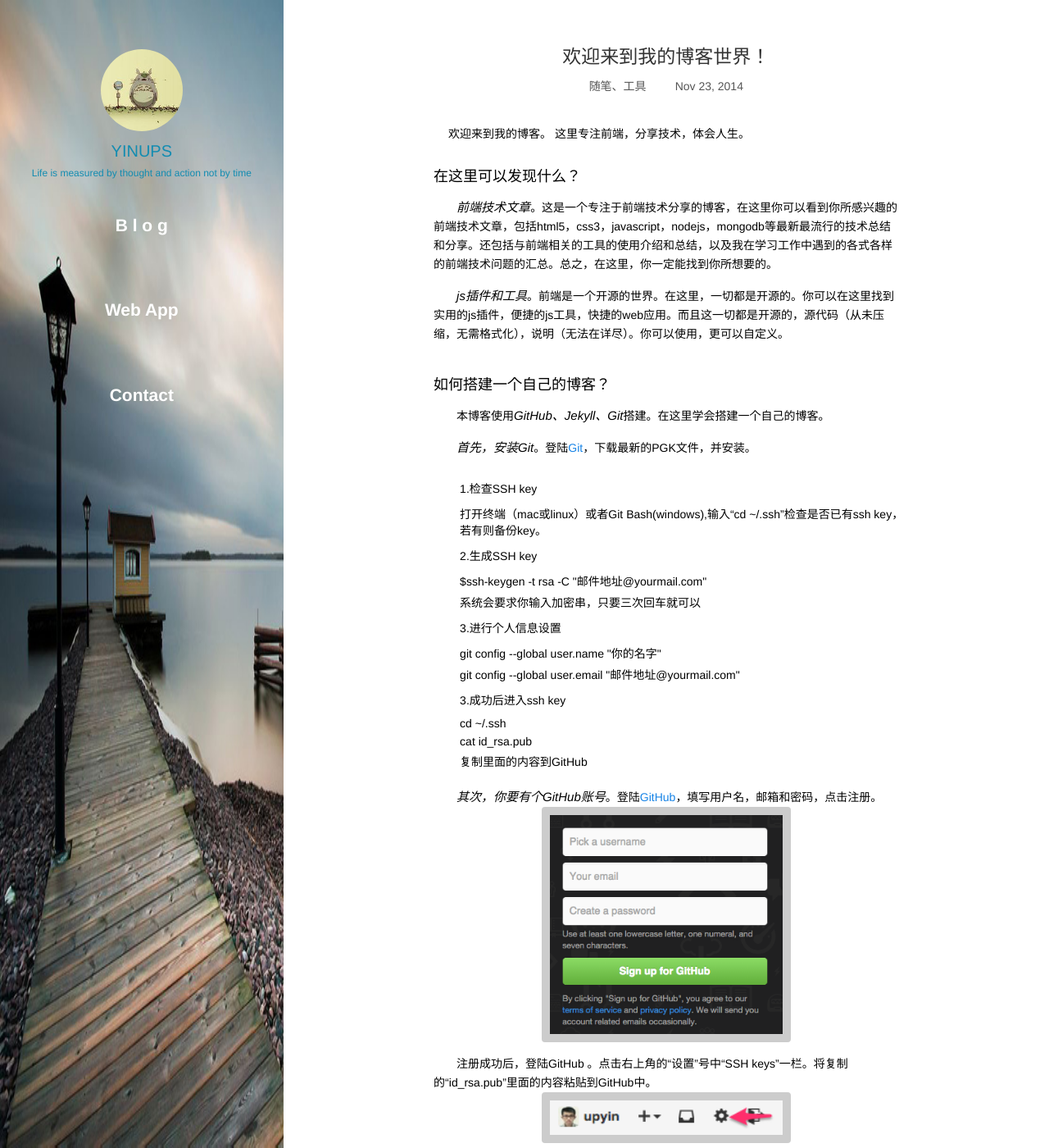
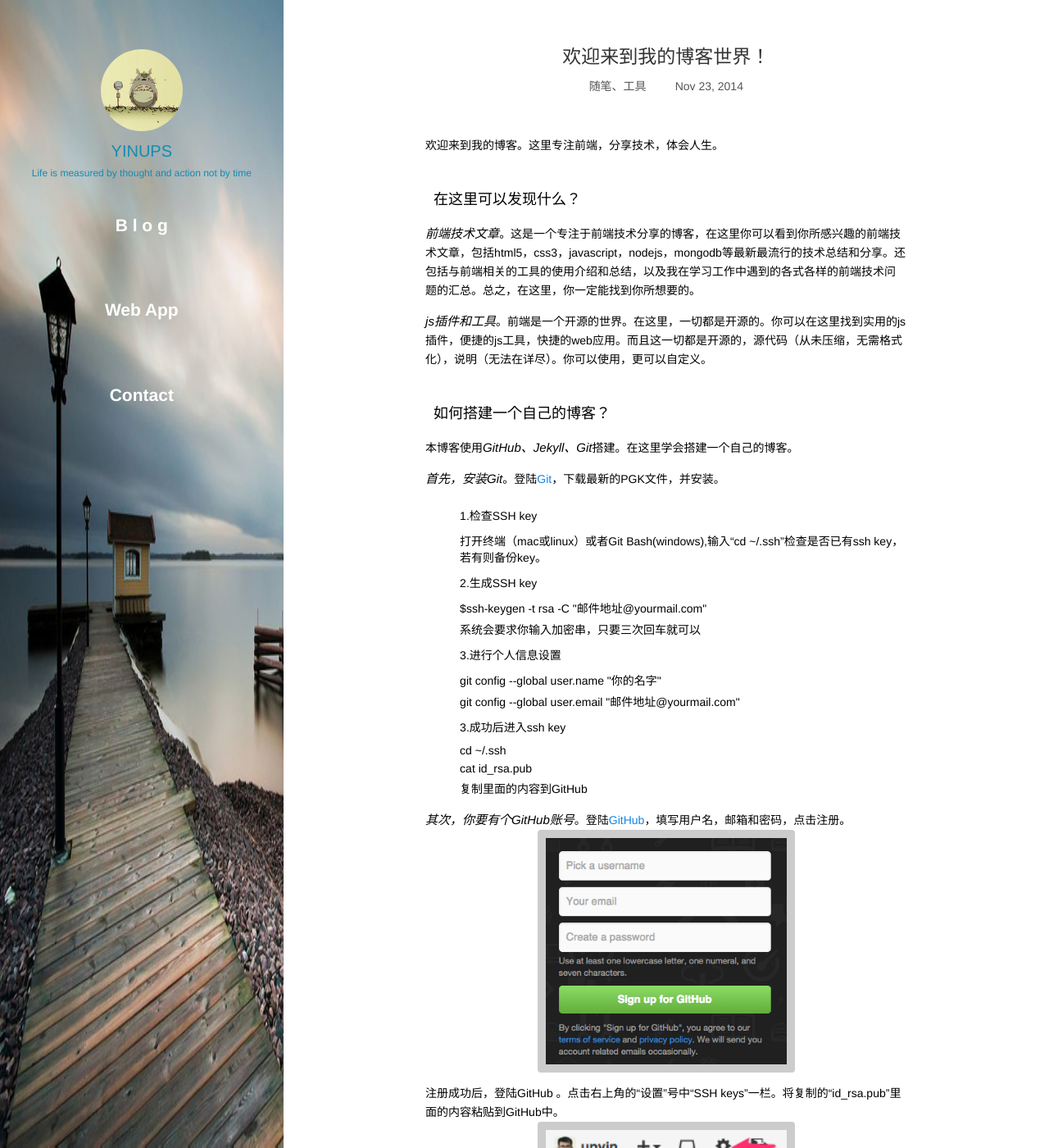
Before and after one commit to upyin/upyin.github.io, a Jekyll site: the page built from _posts/2014-11-23-my-blog.html, in a window 1280 px wide and 1400 px high. Shown: the whole window at 82% size. Built offline with Jekyll 4.4.1, drawn with Linux system fonts in a browser that asks for light colours; comment, search, counter and statistics services are not loaded.

Commit message:
new files

```diff
--- a/_posts/2014-11-23-my-blog.html
+++ b/_posts/2014-11-23-my-blog.html
@@ -5,25 +5,26 @@
 tag: web前端技术，javascript，jekyll，github，git
 category: 随笔、工具
 ---
-<p class="post-section">
-	欢迎来到我的博客。
-	这里专注前端，分享技术，体会人生。
+<section class="post-section">
+<p>
+	欢迎来到我的博客。这里专注前端，分享技术，体会人生。
 </p>
+</section>
 <section class="post-section">
-	<h1 class="post-section">在这里可以发现什么？</h1>
-	<p class="post-section">
+	<h1>在这里可以发现什么？</h1>
+	<p>
 	<strong>前端技术文章</strong>。这是一个专注于前端技术分享的博客，在这里你可以看到你所感兴趣的前端技术文章，包括html5，css3，javascript，nodejs，mongodb等最新最流行的技术总结和分享。还包括与前端相关的工具的使用介绍和总结，以及我在学习工作中遇到的各式各样的前端技术问题的汇总。总之，在这里，你一定能找到你所想要的。
 	</p>
-	<p class="post-section">
-		<strong>js插件和工具</strong>。前端是一个开源的世界。在这里，一切都是开源的。你可以在这里找到实用的js插件，便捷的js工具，快捷的web应用。而且这一切都是开源的，源代码（从未压缩，无需格式化），说明（无法在详尽）。你可以使用，更可以自定义。
+	<p>
+	<strong>js插件和工具</strong>。前端是一个开源的世界。在这里，一切都是开源的。你可以在这里找到实用的js插件，便捷的js工具，快捷的web应用。而且这一切都是开源的，源代码（从未压缩，无需格式化），说明（无法在详尽）。你可以使用，更可以自定义。
 	</p>
 </section>
 <section class="post-section">
-	<h1 class="post-section">如何搭建一个自己的博客？</h1>
-	<p class="post-section">
+	<h1>如何搭建一个自己的博客？</h1>
+	<p>
 		本博客使用<strong>GitHub、Jekyll、Git</strong>搭建。在这里学会搭建一个自己的博客。
 	</p>
-	<p class="post-section">
+	<p>
 		<strong>首先，安装Git</strong>。登陆<a href="http://code.google.com/p/git-osx-installer/" target="_blank">Git</a>，下载最新的PGK文件，并安装。
 		<dl>
 			<dt>1.检查SSH key</dt>
@@ -40,29 +41,29 @@
 			<dd>复制里面的内容到GitHub</dd>
 		</dl>
 	</p>
-	<p class="post-section">
+	<p>
 		<strong>其次，你要有个GitHub账号</strong>。登陆<a href="https://github.com" target="_blank">GitHub</a>，填写用户名，邮箱和密码，点击注册。
 		<img src="/images/20141123myblog/githubsign.png">
 	</p>
-	<p class="post-section">
+	<p>
 		注册成功后，登陆GitHub	。点击右上角的“设置”号中“SSH keys”一栏。将复制的“id_rsa.pub”里面的内容粘贴到GitHub中。
 		<img src="/images/20141123myblog/setting.png">
 	</p>
-	<p class="post-section">
+	<p>
 		接下来点击右上角的“＋”号中的“New repository”来创建一个仓库。
 		<img src="/images/20141123myblog/createrepo.png">
 	</p>
-	<p class="post-section">
+	<p>
 		跳转到的页面中，按以下的提示进行填写和操作。
 		<img src="/images/20141123myblog/createnewrepo.png" style="width: 85%;">
 	</p>
-	<p class="post-section">
+	<p>
 		创建成功后，选择你喜欢的模板。之后可以在浏览器地址栏中使用username.github.io来访问自己的博客（大概十分钟后可以正常访问）。
 	</p>
-	<p class="post-section">
+	<p>
 		<strong>用Git将GitHub项目下载到本地</strong>。使用“git clone git@username.github.io.git” 下载到本地。之后，你便可以通过使用Git来同步本地与GitHub中的文件，方便在本地开发维护。后面会简单介绍Git使用。
 	</p>
-	<p class="post-section">
+	<p>
 		<strong>GitHub使用Jekyll作为模板系统</strong>。安装Jekyll的方法：
 		<dl>
 			<dt>1.事先准备(确保系统中已经有如下配置)</dt>
@@ -74,7 +75,7 @@
 			<dd>在终端或git bash 中输入 “gem install jekyll”</dd>
 		</dl>
 	</p>
-	<p class="post-section">
+	<p>
 		Jekyll基本结构：
 		<pre>
 			<code class="language-bash">
@@ -118,7 +119,7 @@
 			<dd>这个是Jekyll生成的最终的文档，不用去关心。最好把他放在你的<strong>.gitignore</strong>文件中忽略它。</dd>
 		</dl>
 	</p>
-	<p class="post-section">
+	<p>
 		使用Jekyll：
 		<pre>
 			<code class="language-bash">
@@ -130,7 +131,7 @@
 			</code>
 		</pre>
 	</p>
-	<p class="post-section">
+	<p>
 		简单实用Git（将本地开发的内容同步到GitHub上）:
 		<pre>
 			<code class="language-bash">
@@ -140,7 +141,7 @@
 			</code>
 		</pre>
 	</p>
-	<p class="post-section">
+	<p>
 		<strong>GitHub支持域名的绑定</strong>。可以登陆<a href="http://www.net.cn" target="_blank">万网</a>，注册一个你喜欢的域名。然后在GitHub项目中新建一个名为CNAME的文件，内容如下：
 		<pre>
 			<code class="language-bash">
@@ -149,7 +150,7 @@
 		</pre>
 		解析你的域名，万网提供域名解析的功能。解析时，需要添加A记录到<strong>192.30.252.153 and 192.30.252.154</strong>可能会有变动（<a href="https://help.github.com/articles/my-custom-domain-isn-t-working/">点击这里查看</a>）。解析成功几分钟后，便可以使用你的域名访问你的博客啦。
 	</p>
-	<p class="post-section">
+	<p>
 		<dl>
 			<dt>注：</dt>
 			<dd>[1]<a href="https://github.com/upyin/upyin.github.io">upyin.git.io</a></dd>
--- a/stylesheets/main.css
+++ b/stylesheets/main.css
@@ -87,6 +87,7 @@
 	/*header styles*/
 	.site-header{
 		width: 27%;
+		max-width: 360px;
 		height: 100%;
 		position: fixed;
 		top: 0;
@@ -400,12 +401,11 @@
 	padding: 5px;
 	margin: 5px;
 }
-h1.post-section{
+.post-section h1{
 	padding: 5px;
 	margin: 5px;
 	font-size: 18px;
 }
-p.post-section{
-	text-indent: 2em;
+.post-section p{
 	line-height: 23px;
 }
```
Also changed, not shown: _posts/2014-11-24-use-li.html (+7 -5 lines), _posts/2014-11-28-use-typeof-instanceof.html (+47 -4 lines).
